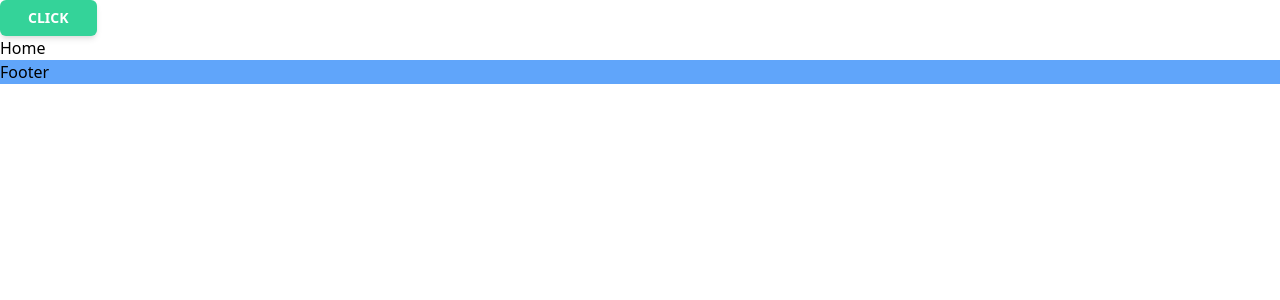
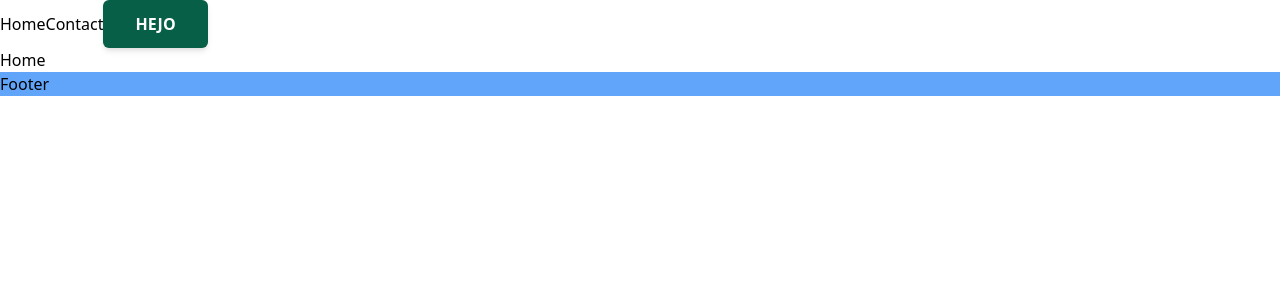
Before and after one commit to Clanhouse/watercooler-app, a React (Create React App) app in the folder frontend/: page / in a window 1280 px wide. Shown: the top 300 px of the page. Built offline with nearby package versions, Linux system fonts and the light colour scheme; no server answers.

Commit message:
Button component v1
defaultProps = [
size: 'small',   //  'medium',  'large'
styles: 'primary',   //  'secondary'
type: 'button',   //  'reset', 'submit'
isLoading: false,
children: 'click',
onClick: ()=>{ console.log('Foo')},
link: '/'
]

```diff
--- a/frontend/src/components/Button/Button.js
+++ b/frontend/src/components/Button/Button.js
@@ -6,40 +6,43 @@ import PropTypes from 'prop-types';
 import Loader from '../Loader/Loader';
 
 export default function Button({
-  buttonSize,
-  buttonLink,
-  buttonStyles,
+  size,
+  link,
+  styles,
   isLoading,
   onClick,
   type,
-  value,
+  children,
 }) {
-  // eslint-disable-next-line no-unused-vars
-  const STYLES = [];
   return (
-    <button
-      type={type}
-      onClick={onClick}
-      className={`btn ${buttonSize} ${buttonStyles} `}
-    >
-      <Link to={buttonLink}>{isLoading ? <Loader /> : value}</Link>
-    </button>
+    <Link to={link}>
+      <button
+        type={type}
+        onClick={onClick}
+        className={`btn ${size} ${styles} ${
+          isLoading ? 'pointer-events-none' : null
+        }`}
+        disabled={isLoading}
+      >
+        {isLoading ? <Loader /> : children}
+      </button>
+    </Link>
   );
 }
 Button.defaultProps = {
-  buttonSize: 'small',
-  buttonStyles: 'primary',
+  size: 'small',
+  styles: 'primary',
   type: 'button',
   isLoading: false,
-  value: 'click',
+  children: 'click',
 };
 
 Button.propTypes = {
   type: PropTypes.string,
   onClick: PropTypes.func.isRequired,
-  value: PropTypes.string,
-  buttonLink: PropTypes.string.isRequired,
-  buttonSize: PropTypes.string,
-  buttonStyles: PropTypes.string,
+  children: PropTypes.node,
+  link: PropTypes.string.isRequired,
+  size: PropTypes.string,
+  styles: PropTypes.string,
   isLoading: PropTypes.bool,
 };
--- a/frontend/src/components/Navbar.js
+++ b/frontend/src/components/Navbar.js
@@ -1,11 +1,19 @@
-// import { Link } from 'react-router-dom';
+import { Link } from 'react-router-dom';
 
 import Button from './Button/Button';
 
 export const Navbar = () => (
   <nav>
-    {/* <Link to="/">Home</Link>
-    <Link to="/contact">Contact</Link> */}
-    <Button />
+    <Link to="/">Home</Link>
+    <Link to="/contact">Contact</Link>
+    <Button
+      size="medium"
+      isLoading={false}
+      styles="secondary"
+      link="/"
+      onClick={() => console.log('Siema')}
+    >
+      Hejo
+    </Button>
   </nav>
 );
```
